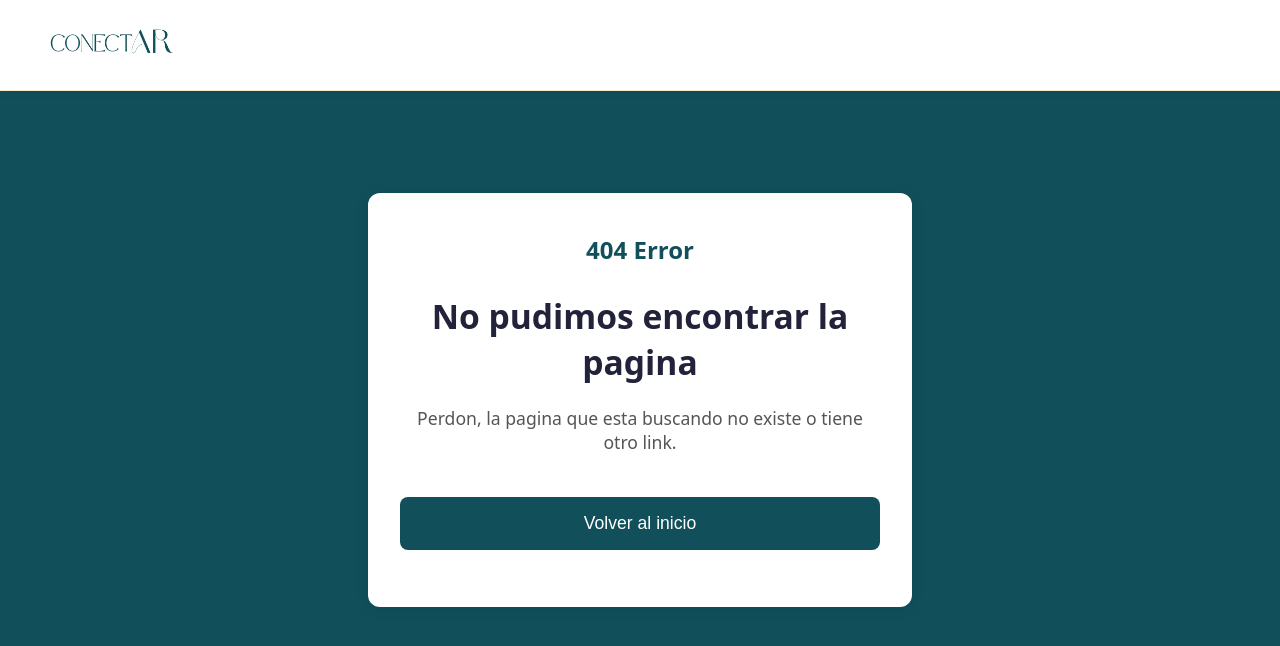
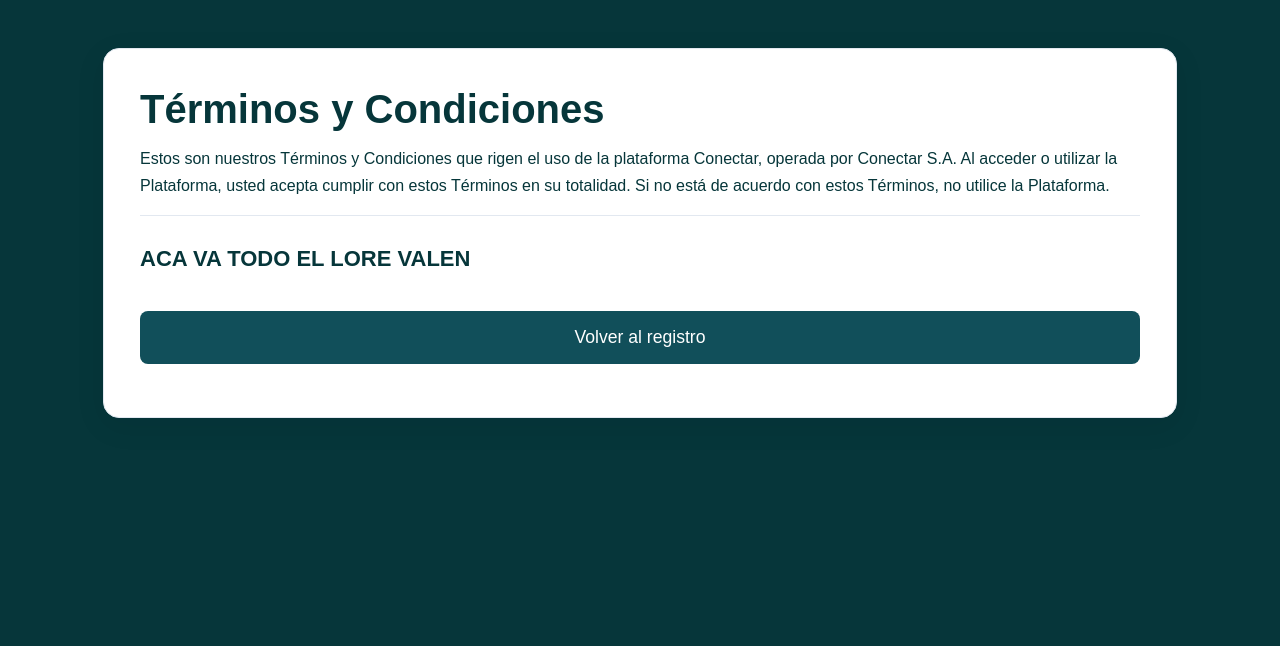
Before and after one commit to AugustoMoratti/TP-DSW-2025-Moratti-Soto-Cossia-Bertuccelli, a React (Vite) app in the folder Frontend/conectar/: page /terminos in a window 1280 px wide. Before the commit this address had no page. Shown: the top 646 px of the page. Built offline with nearby package versions, Linux system fonts and the light colour scheme.

Commit message:
Termine register, acomode parte del Backend, e hice la pagina de terminos y condiciones

```diff
--- a/Frontend/conectar/src/main.tsx
+++ b/Frontend/conectar/src/main.tsx
@@ -9,7 +9,7 @@ import NotFound from './pages/error/notFound.tsx'
 import Perfil from "./pages/perfil/perfil.tsx";
 import InternalServerError from './pages/error/error500.tsx';
 import Dashboard from './pages/Dashboard/dashboard.tsx'
-
+import Terminos from './pages/terminos/terminos.tsx';
 
 createRoot(document.getElementById('root')!).render(
   <StrictMode>
@@ -23,6 +23,7 @@ createRoot(document.getElementById('root')!).render(
         <Route path="/*" element={<NotFound />} />
         <Route path="/500" element={<InternalServerError />} />
         <Route path="/dashboard" element={<Dashboard />} />
+        <Route path="/terminos" element={<Terminos />} />
       </Routes>
     </BrowserRouter>
   </StrictMode>,
--- /dev/null
+++ b/Frontend/conectar/src/pages/terminos/terminos.css
@@ -0,0 +1,76 @@
+/* Variables de color y estilos generales */
+
+:root {
+  --bg: #06363a;
+  --card-bg: #ffffff;
+  --text: #06363a;
+  --muted: #06363a;
+  --border: #e2e8f0;
+  --accent: #2563eb;
+  --shadow: 0 8px 30px rgba(2, 8, 23, 0.08);
+}
+
+.main-bg {
+  min-height: 100vh;
+  background: var(--bg);
+  display: grid;
+  place-items: start center;
+  padding: clamp(24px, 4vw, 48px);
+}
+
+.terms-card {
+  width: min(1000px, 92vw);
+  min-height: 80vh;
+  background: var(--card-bg);
+  height: auto;
+  min-height: 0;
+  color: #06363a;
+  border: 1px solid var(--border);
+  border-radius: 16px;
+  box-shadow: var(--shadow);
+  padding: clamp(20px, 3vw, 36px);
+  line-height: 1.7;
+  margin-inline: auto;
+}
+
+.terms-header {
+  margin-bottom: 1.5rem;
+  border-bottom: 1px solid var(--border);
+  padding-bottom: 1rem;
+}
+
+.terms-title {
+  font-size: clamp(28px, 4vw, 40px);
+  line-height: 1.2;
+  margin: 0 0 12px 0;
+}
+
+.terms-intro {
+  margin: 0;
+  color: var(--muted);
+}
+
+.terms-content {
+  display: grid;
+  gap: 1.25rem;
+  margin-top: 1.25rem;
+}
+
+.terms-content h2 {
+  font-size: clamp(18px, 2.4vw, 22px);
+  margin: 0 0 6px 0;
+}
+
+.terms-content p {
+  margin: 0;
+}
+
+/* ===========================
+   Responsivo
+   =========================== */
+@media (max-width: 480px) {
+  .terms-card {
+    border-radius: 12px;
+    padding: 16px;
+  }
+}
--- /dev/null
+++ b/Frontend/conectar/src/pages/terminos/terminos.tsx
@@ -0,0 +1,36 @@
+import "./terminos.css";
+import { useNavigate } from "react-router-dom";
+
+export default function Terminos({ blendText = false }) {
+  const navigate = useNavigate();
+
+  return (
+    <main className="main-bg">
+      <section className={`terms-card ${blendText ? "text-same-as-bg" : ""}`}>
+        <header className="terms-header">
+          <h1 className="terms-title">Términos y Condiciones</h1>
+          <p className="terms-intro">
+            Estos son nuestros Términos y Condiciones que rigen el uso de la
+            plataforma Conectar, operada por Conectar S.A.
+            Al acceder o utilizar la Plataforma, usted acepta cumplir con estos
+            Términos en su totalidad. Si no está de acuerdo con estos Términos,
+            no utilice la Plataforma.
+          </p>
+        </header>
+
+        <div className="terms-content">
+          <section>
+            <h2>ACA VA TODO EL LORE VALEN</h2>
+          </section>
+        </div>
+        <br />
+        <button
+          className="notfound-btn"
+          onClick={() => navigate("/register")}
+        >
+          Volver al registro
+        </button>
+      </section>
+    </main>
+  );
+}
```
